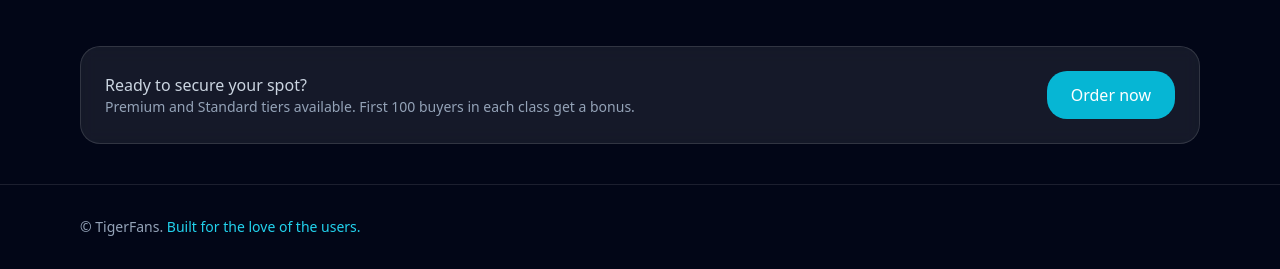
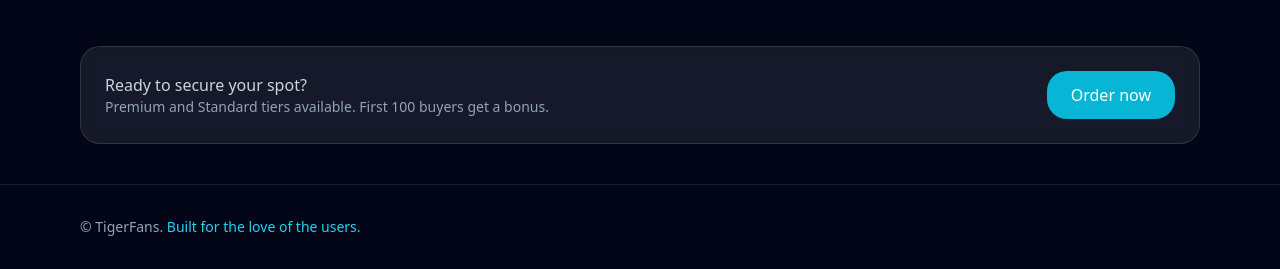
Before and after one commit to renerocksai/tigerfans, a FastAPI app: page / in a window 1280 px wide. Shown: the part 851-1120 px from the top of the page. Run offline with FastAPI, Linux system fonts and the light colour scheme; parts of the project's set-up code (start-up, migrations or seed data) failed here and were passed over; some libraries are stand-ins or nearby versions.

Commit message:
correct statement on landing page

```diff
--- a/tigerfans/templates/landing.html
+++ b/tigerfans/templates/landing.html
@@ -71,7 +71,7 @@
   <div class="glass squircle p-6 flex flex-col sm:flex-row sm:items-center justify-between gap-4">
     <div>
       <p class="text-slate-300">Ready to secure your spot?</p>
-      <p class="text-slate-400 text-sm">Premium and Standard tiers available. First 100 buyers in each class get a bonus. </p>
+      <p class="text-slate-400 text-sm">Premium and Standard tiers available. First 100 buyers get a bonus. </p>
     </div>
     <a href="/demo/checkout" class="px-6 py-3 squircle bg-brand-500 hover:bg-brand-400 text-white font-medium transition">Order now</a>
   </div>
```
